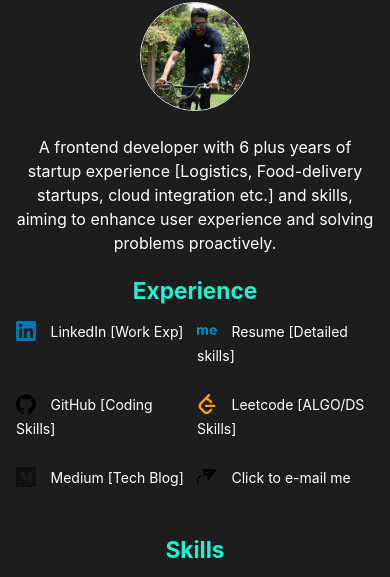
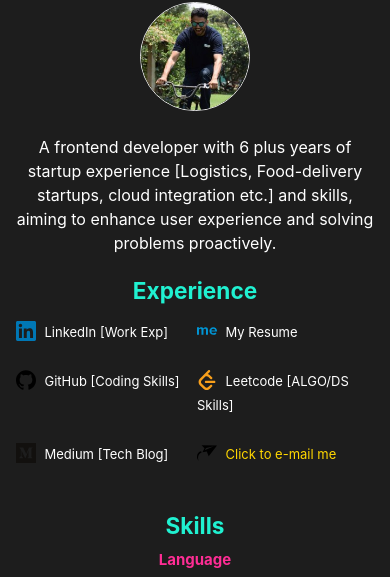
Before and after one commit to sujithnath/sujithnath, a website: page index.html in a window 390 px wide. Shown: the part 212-789 px from the top of the page. Drawn offline with nearby package versions, Linux system fonts and the light colour scheme.

Commit message:
new fixes

```diff
--- a/index.html
+++ b/index.html
@@ -54,7 +54,7 @@
           </li>
           <li class="resume">
             <svg fill="#0096D6" role="img" viewBox="0 0 24 24" xmlns="http://www.w3.org/2000/svg"><title>About.me icon</title><path d="M19.536 9.15c-1.373 0-2.133 1.014-2.294 2.116h4.608c-.125-1.05-.867-2.115-2.314-2.115m-2.26 3.617c.235 1.156 1.193 1.97 2.532 1.97.725 0 1.77-.27 2.384-.914l1.175 1.35c-1.064 1.11-2.653 1.426-3.74 1.426-2.64 0-4.697-1.906-4.697-4.606 0-2.535 1.894-4.62 4.57-4.62 2.585 0 4.5 1.98 4.5 4.604v.766h-6.723v.023zm-6.487 3.83v-5.69c0-.976-.435-1.536-1.338-1.536-.814 0-1.355.585-1.717 1.007v6.24h-2.35v-5.7c0-.976-.415-1.532-1.318-1.532-.813 0-1.375.586-1.717 1.006v6.24H0V7.508h2.35v1.15c.4-.464 1.302-1.26 2.71-1.26 1.247 0 2.096.525 2.477 1.59.524-.762 1.5-1.59 2.91-1.59 1.7 0 2.69 1.01 2.69 2.962v6.24h-2.353l.005-.006z"/></svg>
-            <a target="_blank" href="./src/resume/sujith-frontend-resume.pdf">Resume [Detailed skills]</a>
+            <a target="_blank" href="./src/resume/sujith-frontend-resume.pdf">My Resume </a>
           </li>
           <li class="github">
             <svg
--- a/src/portfolio/index.css
+++ b/src/portfolio/index.css
@@ -226,8 +226,9 @@ ul.links li svg {
 .leetcode a:hover {
   color: #f89f1b;
 }
+.email a,
 .email a:hover {
-  color: #4680c2;
+  color: gold !important;
 }
 .js a:hover {
   color: #f7df1e;
@@ -344,4 +345,8 @@ ul.links li svg {
   ul.links {
     grid-template-columns: 1fr 1fr;
   }
+  ul.links li a {
+    font-size: 13px;
+    margin-left: 4px;
+  }
 }
```
